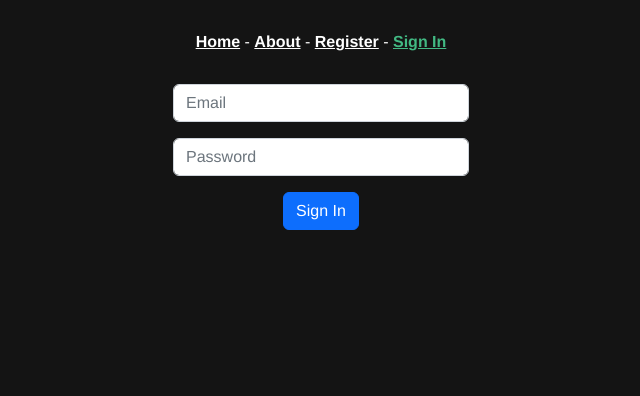
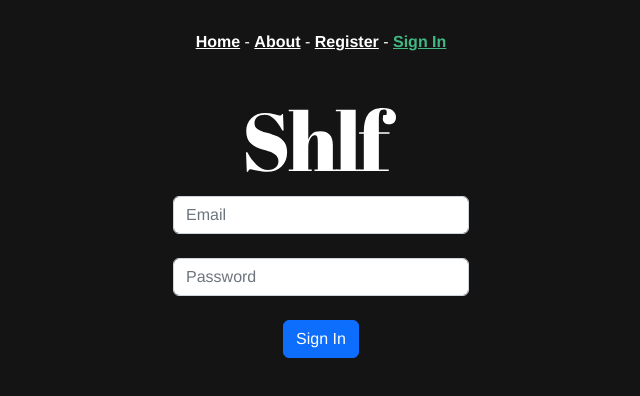
Before and after one commit to matthewslape/Book-Database-Webapp, a Vue app: page /sign-in in a window 1280 px wide. Shown: the top 396 px of the page, without its empty margins (319-959 px from the left). Built offline with nearby package versions, Linux system fonts and the light colour scheme; no server answers.

Commit message:
added nav gaurd for users

```diff
--- a/src/firebase.js
+++ b/src/firebase.js
@@ -1,4 +1,4 @@
-import firebase from "firebase";
+import firebase from "firebase/app";
 import { ref, onUnmounted } from "vue";
 
 const firebaseConfig = {
@@ -17,7 +17,6 @@ const db = firebaseapp.firestore();
 const bookCollection = db.collection("books");
 
 //FUNCTIONS
-
 export const createBook = (book) => {
   return bookCollection.add(book);
 };
@@ -43,3 +42,21 @@ export const useLoadBooks = () => {
   onUnmounted(close);
   return books;
 };
+
+firebase.getCurrentUser = () => {
+  return new Promise((resolve, reject) => {
+    const unsubscribe = firebase.auth().onAuthStateChanged((user) => {
+      unsubscribe();
+      resolve(user);
+    }, reject);
+    /*{
+    const removeListener = firebase.auth().onAuthStateChanged(
+      firebase.auth(),
+      (user) => {
+        removeListener();
+        resolve(user);
+      },
+      reject
+    );*/
+  });
+};
--- a/src/router/index.js
+++ b/src/router/index.js
@@ -48,27 +48,11 @@ const router = createRouter({
   routes,
 });
 
-const getCurrentUser = () => {
-  return new Promise((resolve, reject) => {
-    const removeListener = firebase.onAuthStateChanged(
-      firebase.auth(),
-      (user) => {
-        removeListener();
-        resolve(user);
-      },
-      reject
-    );
-  });
-};
-
 router.beforeEach(async (to, from, next) => {
-  if (to.matched.some((record) => record.meta.requiresAuth)) {
-    if (await getCurrentUser()) {
-      next();
-    } else {
-      alert("you do not have access!");
-      next("/");
-    }
+  const requiresAuth = to.matched.some((record) => record.meta.requiresAuth);
+  if (requiresAuth && !(await firebase.getCurrentUser())) {
+    alert("you do not have access!");
+    next("/");
   } else {
     next();
   }
--- a/src/views/Edit.vue
+++ b/src/views/Edit.vue
@@ -29,13 +29,12 @@ export default {
     const form = reactive({ bookTitle: "", author: "" });
     onMounted(async () => {
       const book = await getBook(bookId.value);
-      console.log(book, bookId.value);
       form.bookTitle = book.bookTitle;
       form.author = book.author;
     });
     const update = async () => {
       await updateBook(bookId.value, { ...form });
-      router.push("/");
+      router.push("/feed");
       form.bookTitle = "";
       form.author = "";
     };
--- a/src/views/SignIn.vue
+++ b/src/views/SignIn.vue
@@ -1,9 +1,12 @@
 <template>
   <div class="register">
     <!--<h1>Sign In</h1>-->
-    <h6 class="fw-bold" v-if="errMsg">{{ errMsg }}</h6>
+    <img class="pt-4 pb-4" src="../assets/svgs/Shlf.svg" alt="Shlf Logo" />
     <form class="form container-sm">
-      <div class="mb-3 text-start">
+      <h6 class="alert alert-warning fw-bold fst-italic" v-if="errMsg">
+        {{ errMsg }}
+      </h6>
+      <div class="mb-4 text-start">
         <input
           type="email"
           class="form-control"
@@ -11,7 +14,7 @@
           v-model="email"
         />
       </div>
-      <div class="mb-3 text-start">
+      <div class="mb-4 text-start">
         <input
           type="password"
           placeholder="Password"
@@ -31,6 +34,7 @@
 <script setup>
 import { ref } from "vue";
 import firebase from "firebase";
+import "firebase/auth";
 import { useRouter } from "vue-router";
 
 const email = ref("");
@@ -45,8 +49,8 @@ const signIn = () => {
     .then((userCredential) => {
       // Signed in
       var user = userCredential.user;
+      router.push("/feed");
       console.log("sign in successful");
-      router.push("/feed");
     })
     .catch((error) => {
       switch (error.code) {
@@ -69,6 +73,5 @@ const signIn = () => {
 <style scoped>
 .form {
   max-width: 20rem;
-  align-items: flex-start;
 }
 </style>
```
Also changed, not shown: src/App.vue (+1 -10 lines), src/assets/svgs/Shlf.svg (added).
